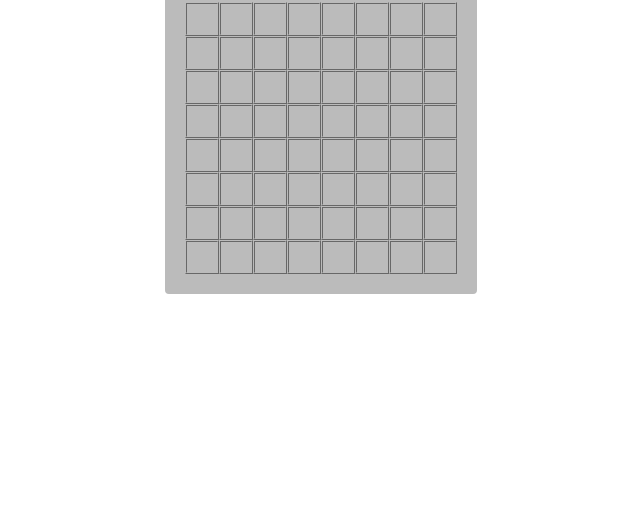
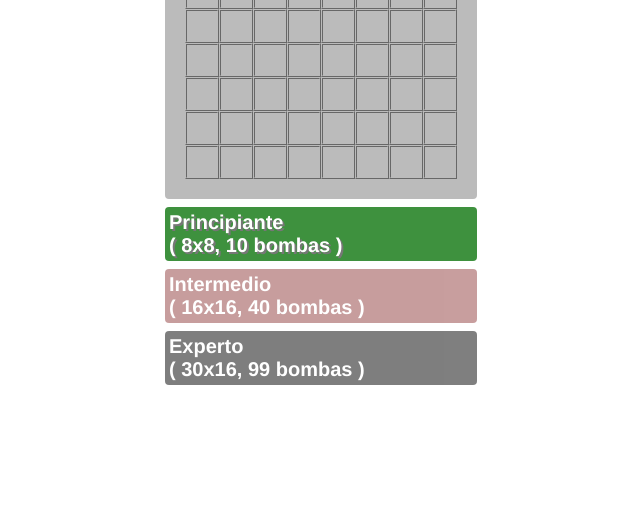
Before and after one commit to jasofree/web_basics_with_minesweeper, a plain HTML site: page unit_09/index.html in a window 1280 px wide. Shown: the part 292-800 px from the top of the page, without its empty margins (319-959 px from the left). Drawn offline with Linux system fonts and the light colour scheme.

Commit message:
Add game mode switcher. Only informative by now

```diff
--- a/unit_09/index.html
+++ b/unit_09/index.html
@@ -15,6 +15,11 @@
             <div class="number_mines_to_discover"></div>
         </div>
         <div id="game_cells_container"></div>
+        <div id="game_mode_switcher">
+            <div class="game_mode basic" data-mode="basic"><div>Principiante</div><div>( 8x8, 10 bombas )</div></div>
+            <div class="game_mode intermediate" data-mode="intermediate"><div>Intermedio</div><div>( 16x16, 40 bombas )</div></div>
+            <div class="game_mode expert" data-mode="expert"><div>Experto</div><div>( 30x16, 99 bombas )</div></div>
+        </div>
     </div>
     <script src="main.js"></script>
 </body>
--- a/unit_09/main.js
+++ b/unit_09/main.js
@@ -24,6 +24,7 @@ const flagCharacter = '&#x1F6A9;';
 const smilingCharacter = '&#x1F642;';
 const thinkingCharacter = '&#x1F914;';
 const pensiveCharacter = '&#x1F614;';
+const appNode = document.querySelector('#app');
 const gameCellsContainerNode = document.querySelector('#game_cells_container');
 const gameProgressNode = document.querySelector('#game_progress');
 const gameProgressStateNode = gameProgressNode.querySelector('.state');
@@ -49,6 +50,14 @@ function setGameMode(newGameModeSelected) {
 };
 
 function startGame() {
+    for (const key in gameModes) {
+        appNode.classList.remove(gameModes[key].className);
+    }
+    appNode.classList.add(gameMode.className);
+    document.querySelector(`#game_mode_switcher .game_mode.${gameModeSelected}`)?.classList.add('active');
+    document.querySelectorAll(`#game_mode_switcher .game_mode:not(.${gameModeSelected})`)?.forEach(element => {
+        element.classList.remove('active');
+    });
     for (let row = 0; row < cellRows; row++) {
         for (let column = 0; column < cellColumns; column++) {
             let cellNode = document.createElement("div");
--- a/unit_09/style.css
+++ b/unit_09/style.css
@@ -86,3 +86,39 @@ body {
     border: 2px ridge #fff;
     background-color: #eee;
 }
+
+#game_mode_switcher {
+    display: flex;
+    flex-wrap: wrap;
+    flex-direction: column;
+    margin-top: 4px;
+  }
+
+  #game_mode_switcher .game_mode {
+    border-radius: 4px;
+    color: #fff;
+    cursor: pointer;
+    font-size: 20px;
+    font-weight: 800;
+    margin: 4px 0;
+    opacity: 0.5;
+    padding: 4px;
+  }
+
+  #game_mode_switcher .game_mode.active {
+    cursor: default;
+    opacity: 1;
+    text-shadow: 2px 2px #777;
+  }
+
+  #game_mode_switcher .game_mode.basic {
+    background-color: rgb(62, 145, 62);
+  }
+
+  #game_mode_switcher .game_mode.intermediate {
+    background-color: rgb(145, 62, 62);
+  }
+
+  #game_mode_switcher .game_mode.expert {
+    background-color: rgb(0, 0, 0);
+  }
```
